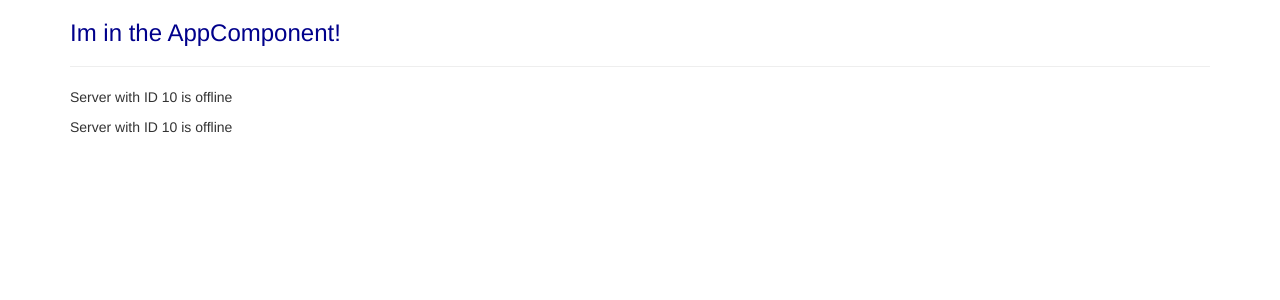
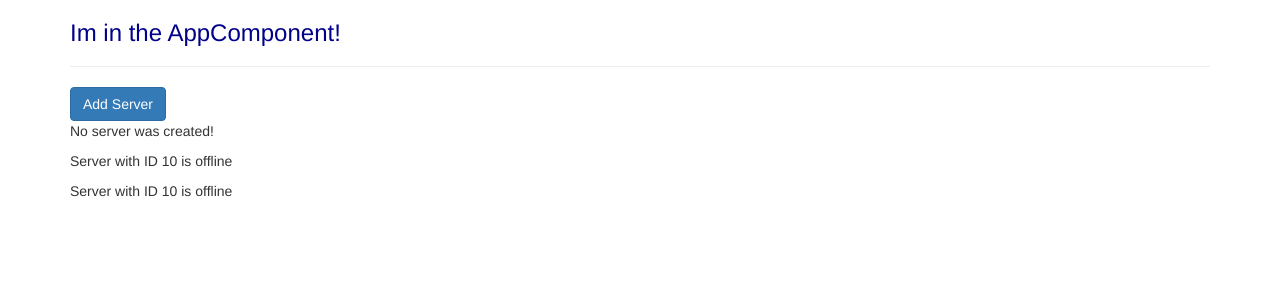
Before and after one commit to ahmedtarabia/recipe-book, an Angular app: page / in a window 1280 px wide. Shown: the top 300 px of the page. Built offline with nearby package versions, Linux system fonts and the light colour scheme.

Commit message:
event binding when click a button, the state changes

```diff
--- a/src/app/servers/servers.component.html
+++ b/src/app/servers/servers.component.html
@@ -1,5 +1,11 @@
-<p>servers works!</p>
-
-app-server
+<button
+  class="btn btn-primary"
+  [disabled]="!allowNewServer"
+  (click)="onCreateServer()"
+>
+  Add Server
+</button>
+<!-- <p [innerText]="allowNewServer"></p> -->
+<p>{{ serverCreationStatus }}</p>
 <app-server></app-server>
 <app-server></app-server>
--- a/src/app/servers/servers.component.ts
+++ b/src/app/servers/servers.component.ts
@@ -4,15 +4,22 @@ import { Component, OnInit } from '@angular/core';
   selector: 'app-servers',
   // selector: '.app-servers',
   // selector: '[app-servers]',
-  template: `
-    <app-server></app-server>
-
-    <app-server></app-server>
-  `,
+  templateUrl: './servers.component.html',
   styleUrls: ['./servers.component.css'],
 })
 export class ServersComponent implements OnInit {
-  constructor() {}
+  allowNewServer = false;
+  serverCreationStatus = 'No server was created!';
 
-  ngOnInit(): void {}
+  constructor() {
+    setTimeout(() => {
+      this.allowNewServer = true;
+    }, 2000);
+  }
+
+  ngOnInit() {}
+
+  onCreateServer() {
+    this.serverCreationStatus = 'Server was created!';
+  }
 }
```
Also changed, not shown: 1 other file (tests, documents, lock files or other folders).
